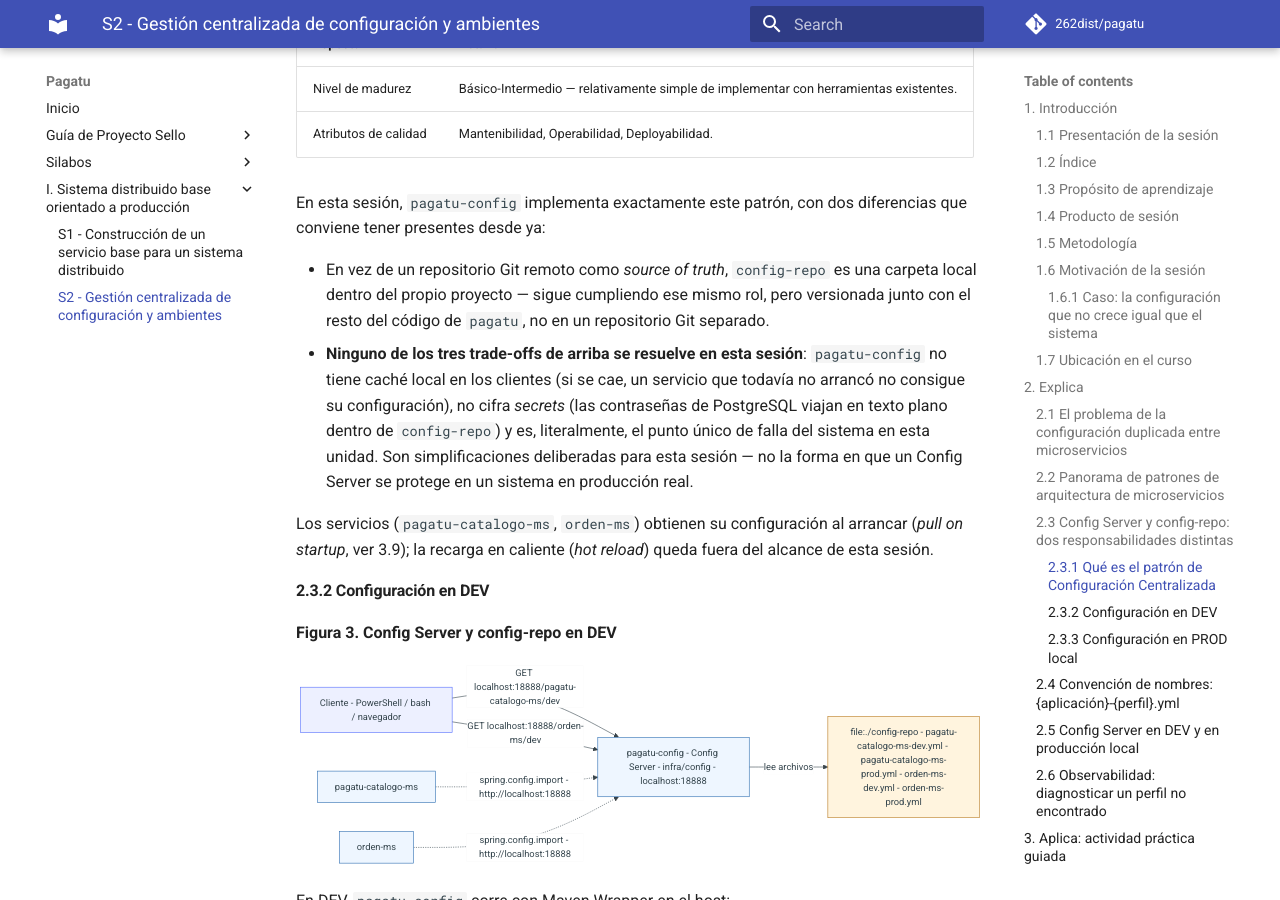
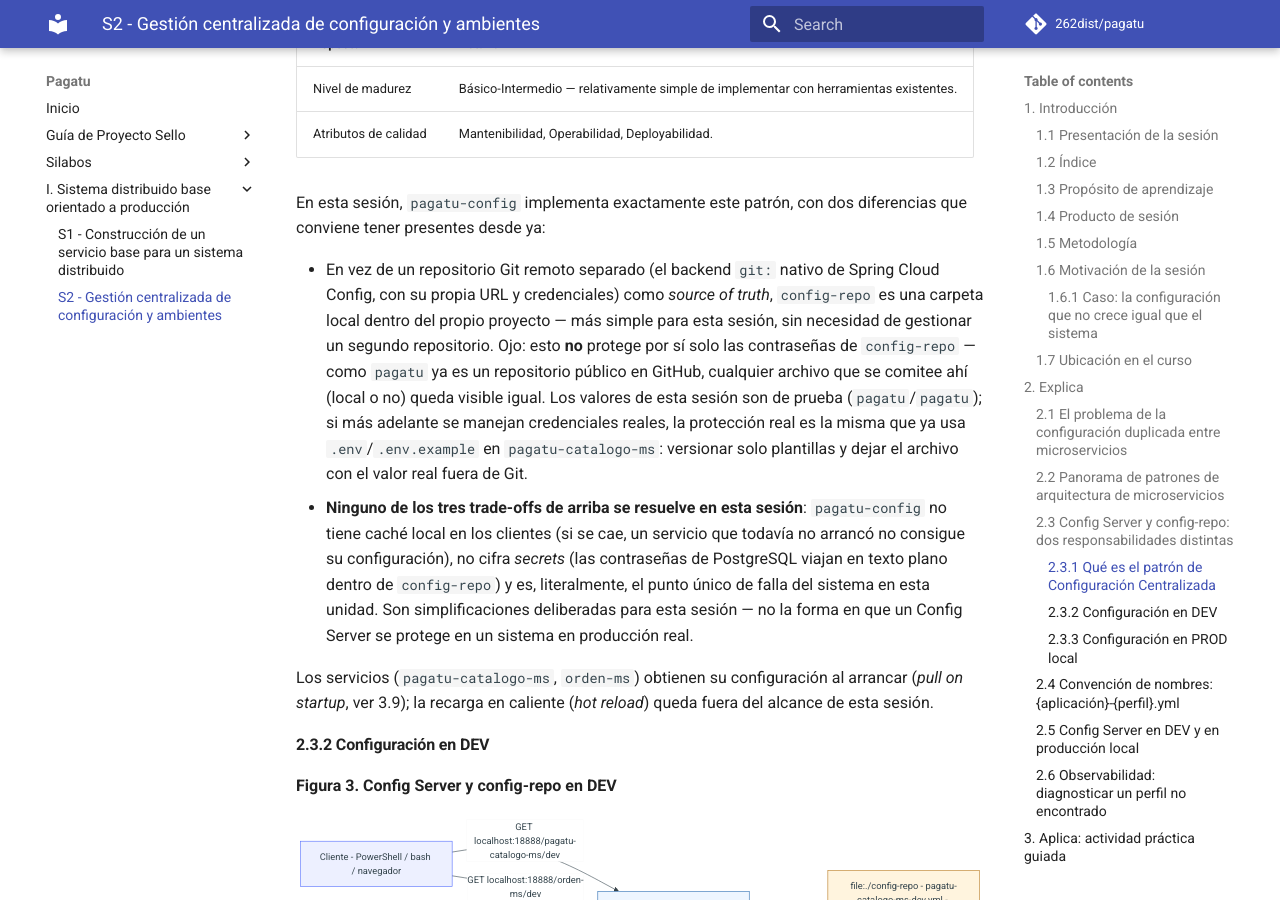
Before and after one commit to 262dist/pagatu, an MkDocs documentation site: the page built from docs/sesiones/S02_Configuracion_Centralizada_Ambientes.md, in a window 1280 px wide and 900 px high, scrolled down 7970 px. Built offline with MkDocs 1.6.1 and Material for MkDocs 9.7.7, drawn with Linux system fonts in a browser that asks for light colours; comment, search, counter and statistics services are not loaded.

Commit message:
Sesion 2

```diff
--- a/docs/sesiones/S02_Configuracion_Centralizada_Ambientes.md
+++ b/docs/sesiones/S02_Configuracion_Centralizada_Ambientes.md
@@ -215,7 +215,7 @@ Errores comunes al implementarlo:
 
 En esta sesión, `pagatu-config` implementa exactamente este patrón, con dos diferencias que conviene tener presentes desde ya:
 
-- En vez de un repositorio Git remoto como *source of truth*, `config-repo` es una carpeta local dentro del propio proyecto — sigue cumpliendo ese mismo rol, pero versionada junto con el resto del código de `pagatu`, no en un repositorio Git separado.
+- En vez de un repositorio Git remoto separado (el backend `git:` nativo de Spring Cloud Config, con su propia URL y credenciales) como *source of truth*, `config-repo` es una carpeta local dentro del propio proyecto — más simple para esta sesión, sin necesidad de gestionar un segundo repositorio. Ojo: esto **no** protege por sí solo las contraseñas de `config-repo` — como `pagatu` ya es un repositorio público en GitHub, cualquier archivo que se comitee ahí (local o no) queda visible igual. Los valores de esta sesión son de prueba (`pagatu`/`pagatu`); si más adelante se manejan credenciales reales, la protección real es la misma que ya usa `.env`/`.env.example` en `pagatu-catalogo-ms`: versionar solo plantillas y dejar el archivo con el valor real fuera de Git.
 - **Ninguno de los tres trade-offs de arriba se resuelve en esta sesión**: `pagatu-config` no tiene caché local en los clientes (si se cae, un servicio que todavía no arrancó no consigue su configuración), no cifra *secrets* (las contraseñas de PostgreSQL viajan en texto plano dentro de `config-repo`) y es, literalmente, el punto único de falla del sistema en esta unidad. Son simplificaciones deliberadas para esta sesión — no la forma en que un Config Server se protege en un sistema en producción real.
 
 Los servicios (`pagatu-catalogo-ms`, `orden-ms`) obtienen su configuración al arrancar (*pull on startup*, ver 3.9); la recarga en caliente (*hot reload*) queda fuera del alcance de esta sesión.
```
